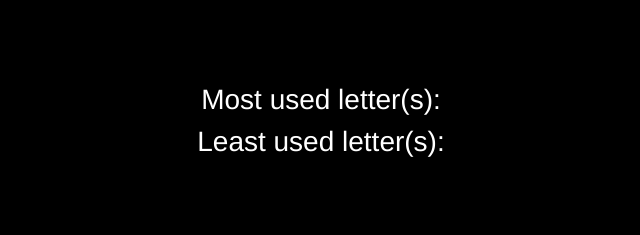
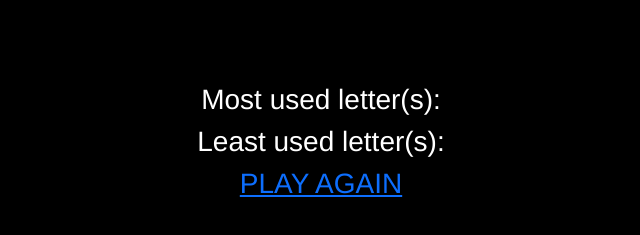
Before and after one commit to jqparnell/final, a plain HTML site: page results.html in a window 1280 px wide. Shown: the part 83-318 px from the top of the page, without its empty margins (319-959 px from the left). Drawn offline with nearby package versions, Linux system fonts and the light colour scheme.

Commit message:
finished

```diff
--- a/results.html
+++ b/results.html
@@ -15,6 +15,9 @@
 		<br><br><br><br>
         <h3>Most used letter(s): <span id="mostUsedLetter"></span></h3>
         <h3>Least used letter(s): <span id="leastUsedLetter"></span></h3>
+        <h3>
+			    <a href="index.html">PLAY AGAIN</a>
+		    </h3>
 	</div>
 
     <script src="https://cdn.jsdelivr.net/npm/bootstrap@5.3.8/dist/js/bootstrap.bundle.min.js" integrity="sha384-FKyoEForCGlyvwx9Hj09JcYn3nv7wiPVlz7YYwJrWVcXK/BmnVDxM+D2scQbITxI" crossorigin="anonymous"></script>
```
